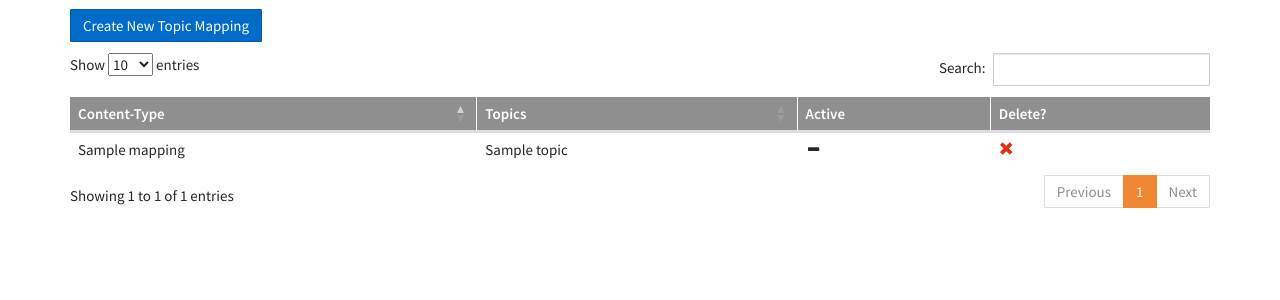
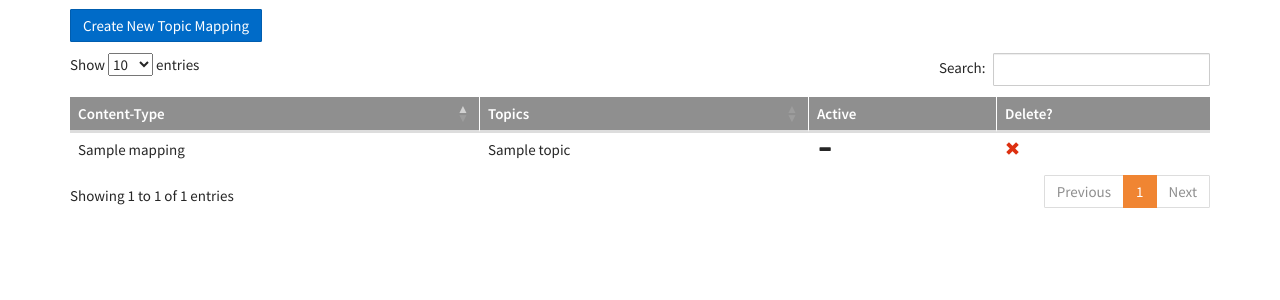
Before and after one commit to HungUnicorn/saiki-pemetaan, a Flask app: template app/templates/topic_mapping.html in a window 1280 px wide. Shown: the part 139-439 px from the top of the page. Run offline with Flask 2, Linux system fonts and the light colour scheme; the template is opened without the code that fills it: most values are stand-ins (such as "Sample title", 1, 10 or a date in 2020); parts of the project's set-up code (start-up, migrations or seed data) failed here and were passed over; some libraries are stand-ins or nearby versions.

Commit message:
fix table header icons

```diff
--- a/app/static/pemetaan.css
+++ b/app/static/pemetaan.css
@@ -43,3 +43,7 @@
     border: 1px solid #D1D1D1;
     padding: 3px;
 }
+
+table.dataTable thead .sorting:after, table.dataTable thead .sorting_asc:after, table.dataTable thead .sorting_desc:after, table.dataTable thead .sorting_asc_disabled:after, table.dataTable thead .sorting_desc_disabled:after {
+    bottom: 5px !important;
+}
```
